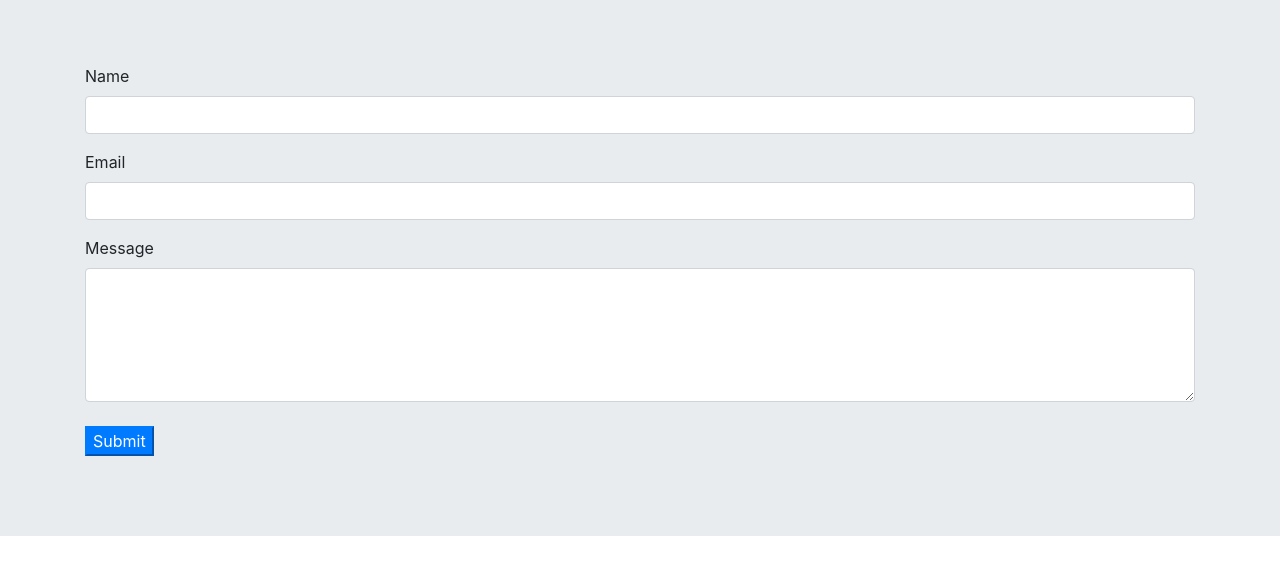
After one commit to keneseu14/Excel-Activity, a PHP site: page /server/session.php in a window 1280 px wide. The commit adds this page. Shown: the top 575 px of the page. Run offline with PHP 8.4, Linux system fonts and the light colour scheme.

Commit message:
File added

```diff
--- a/server/Activity5.php
+++ b/server/Activity5.php
@@ -45,7 +45,8 @@
             <h1>Learner's Profile</h1>
             <div>
                 <label>Firstname:</label>
-                <input type="text" name="fname" value="firstname"> <br>
+                <input type="text" name="fname" value="firstname
+                "> <br>
             </div>
             <div>
                 <label>Lastname:</label>
--- a/server/contact.php
+++ b/server/contact.php
@@ -65,7 +65,7 @@
                     <label>Email</label>
                     <input type="text" name="email" class="form-control" value="<?php echo isset($_POST['email']) ? $email : ''; ?>">
                 </div>
-                <div class="form-control">
+                <div class="form-group">
                     <label>Message</label>
                     <textarea class="form-control" rows="10" cols="10" name="message"><?php echo isset($_POST['name']) ? $message : ''; ?></textarea><br>
                     <button type="submit" name="submit" class="btn-primary">Submit</button>
--- a/server/serverArray.php
+++ b/server/serverArray.php
@@ -24,8 +24,5 @@ $client = [
     'Remote Port' => $_SERVER['REMOTE_PORT']
 
 ];
-// print_r ($client);
-
-
 
 ?>
--- /dev/null
+++ b/server/session.php
@@ -0,0 +1,39 @@
+<?php
+
+    if(isset($_POST['submit'])){
+        session_start();
+        $_SESSION['name'] = $_POST['name'];
+        $_SESSION['email'] = $_POST['email'];
+        header('Location: sessionP2.php');
+    }
+
+?>
+
+<!DOCTYPE html>
+<html lang="en">
+<head>
+    <title>PHP Sessions</title>
+    <link rel="stylesheet" href="https://stackpath.bootstrapcdn.com/bootstrap/4.3.1/css/bootstrap.min.css" integrity="sha384-ggOyR0iXCbMQv3Xipma34MD+dH/1fQ784/j6cY/iJTQUOhcWr7x9JvoRxT2MZw1T" crossorigin="anonymous">
+</head>
+<body>
+    <div class="jumbotron jumbotron-fluid">
+        <div class="container">
+            <form action="<?php echo $_SERVER['PHP_SELF']?>" method="post">
+                <div class="form-group">
+                    <label>Name </label>
+                    <input type="text" class="form-control" name="name" value="">
+                </div>
+                <div class="form-group">
+                    <label>Email</label>
+                    <input type="text" name="email" class="form-control" value="">
+                </div>
+                <div class="form-group">
+                    <label>Message</label>
+                    <textarea class="form-control" rows="5" cols="5" name="message"></textarea><br>
+                    <button type="submit" name="submit" class="btn-primary">Submit</button>
+                </div>
+            </form>
+        </div>
+    </div>
+</body>
+</html>
```
Also changed, not shown: server/filter.php (added, +44 -0 lines), server/index.html (+35 -0 lines), server/sessionP2.php (added, +15 -0 lines), server/sessionP3.php (added, +16 -0 lines).
